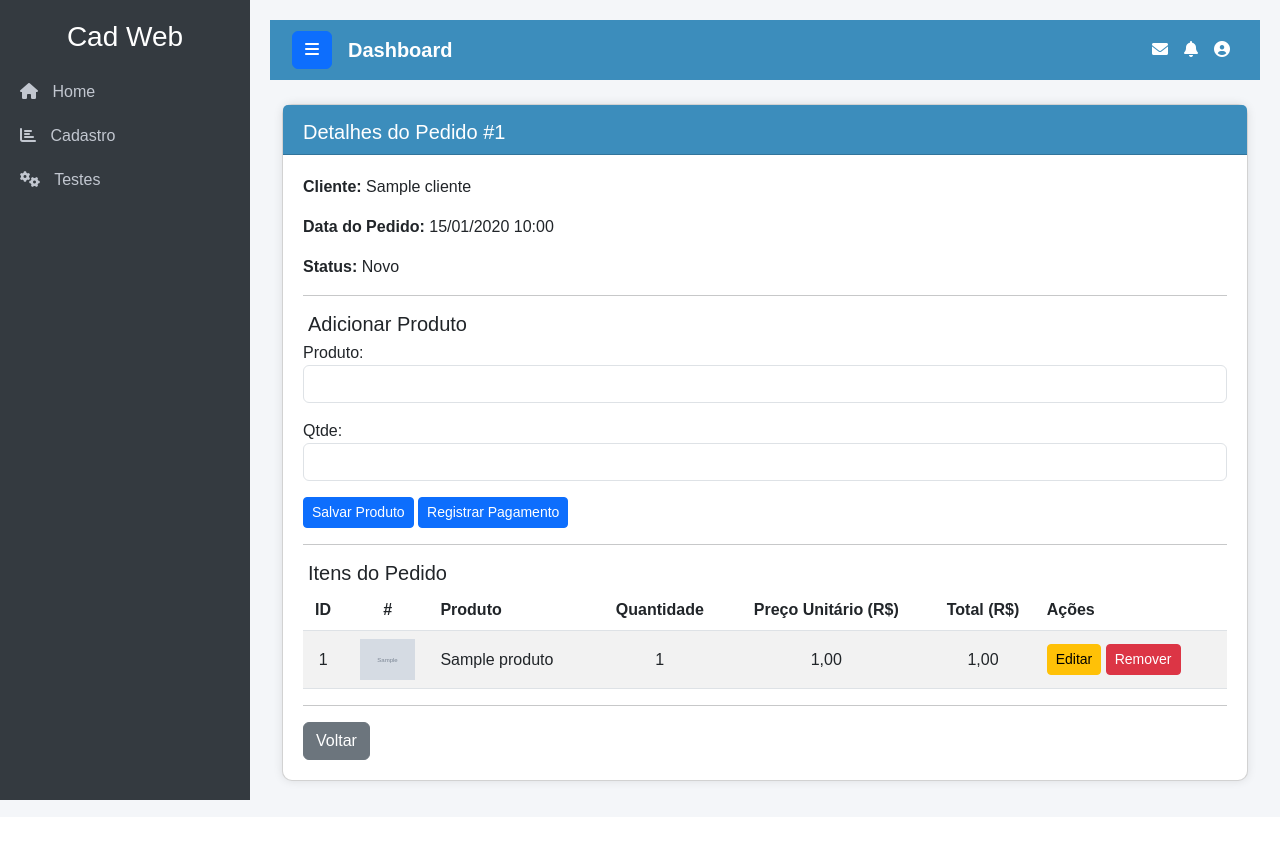
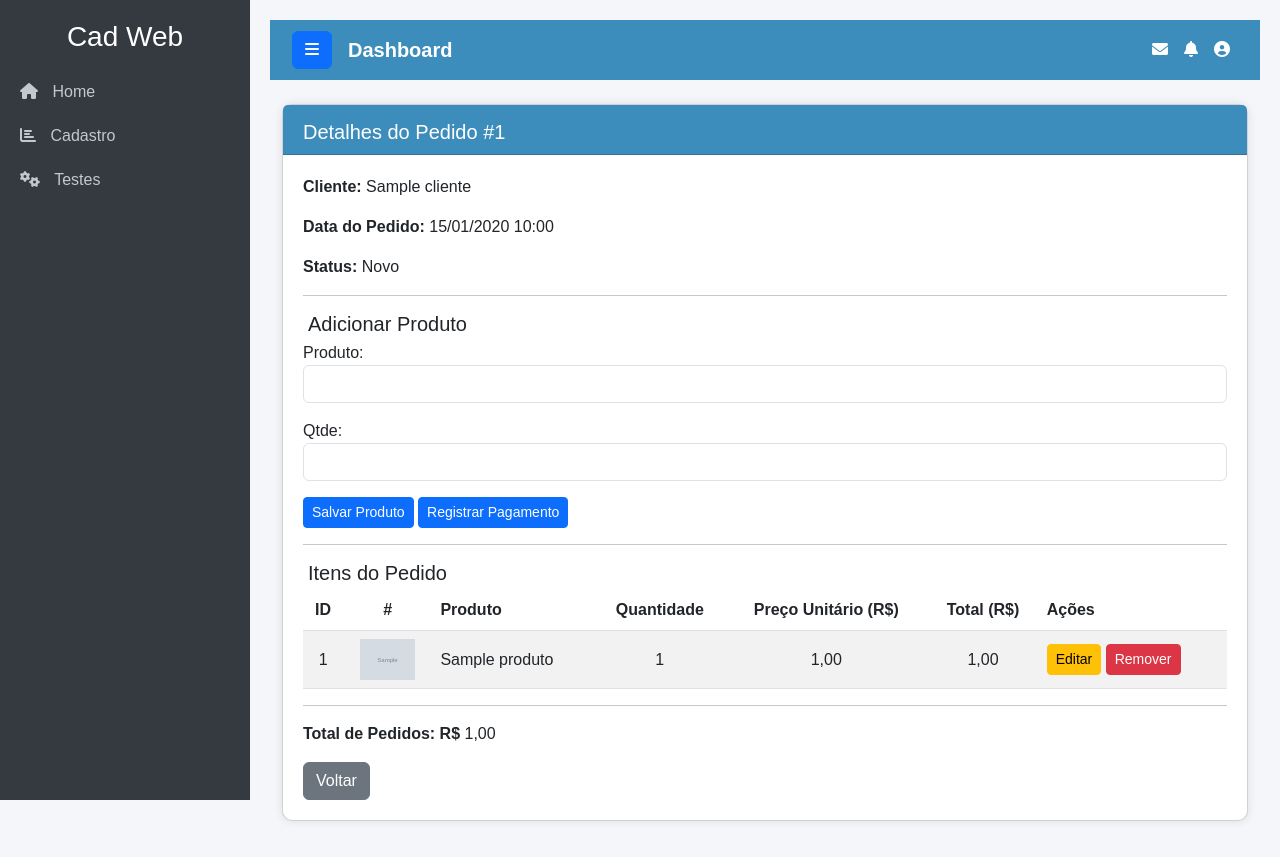
Before and after one commit to andinniv/cadweb, a Django app: page /pedido/detalhes/1/ in a window 1280 px wide. Before the commit the page ends 800 px from the top, so only its background shows below. Run offline with Django 4.2, Linux system fonts and the light colour scheme; a user stored in the database is signed in; tables that the repository leaves empty hold one stand-in row (values such as "Sample post"); grey boxes marked "Sample" are stand-in pictures; some libraries are stand-ins or nearby versions.

Commit message:
fixtrabalho

```diff
--- a/templates/pedido/detalhes.html
+++ b/templates/pedido/detalhes.html
@@ -60,7 +60,7 @@
     </table>
 
     <hr>
-
+    <p><strong>Total de Pedidos: R$</strong> {{ pedido.total }}</p>
     <button type="submit" class="btn btn-secondary" onclick="location.href='{% url 'pedido' %}'">Voltar</button>
 
 
```
